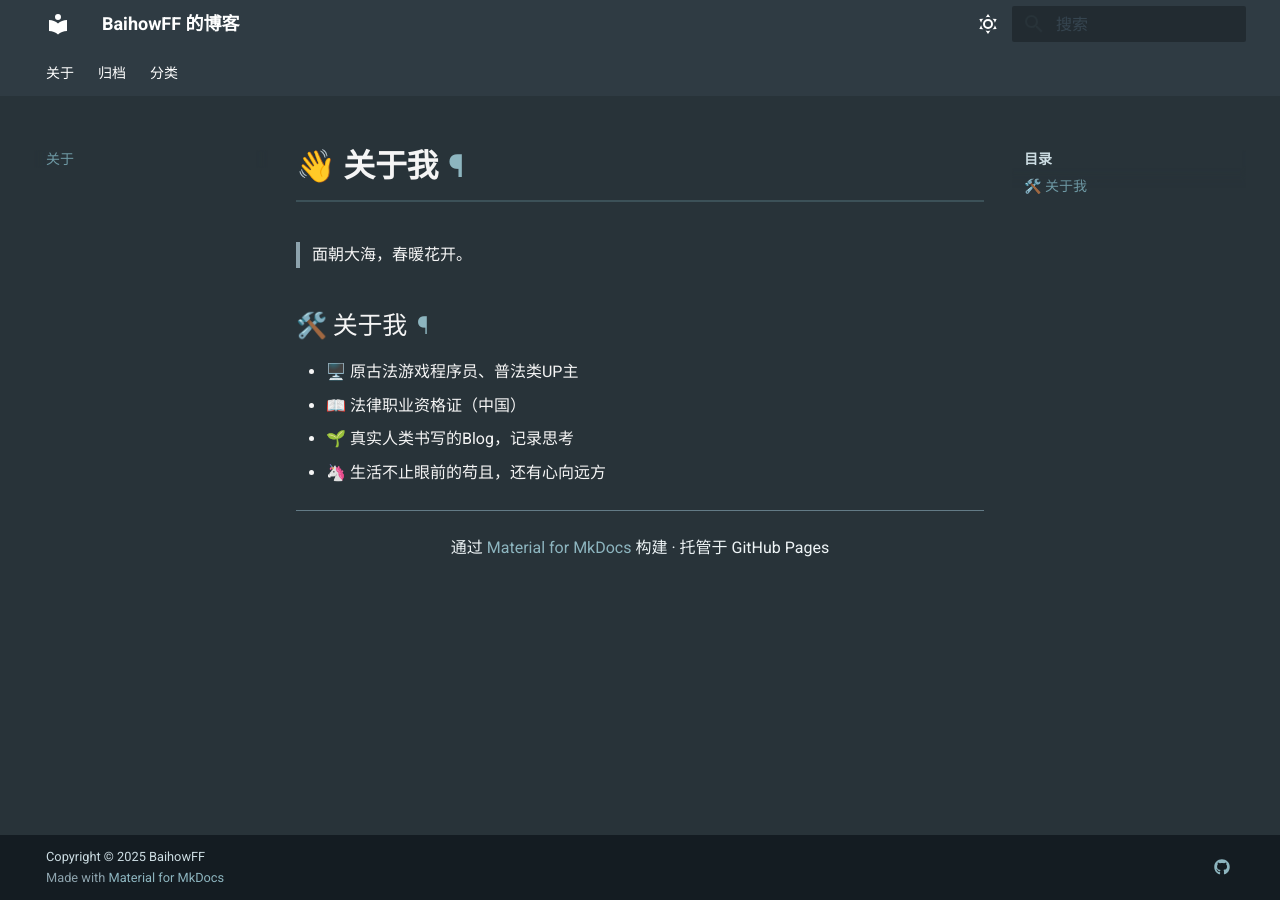
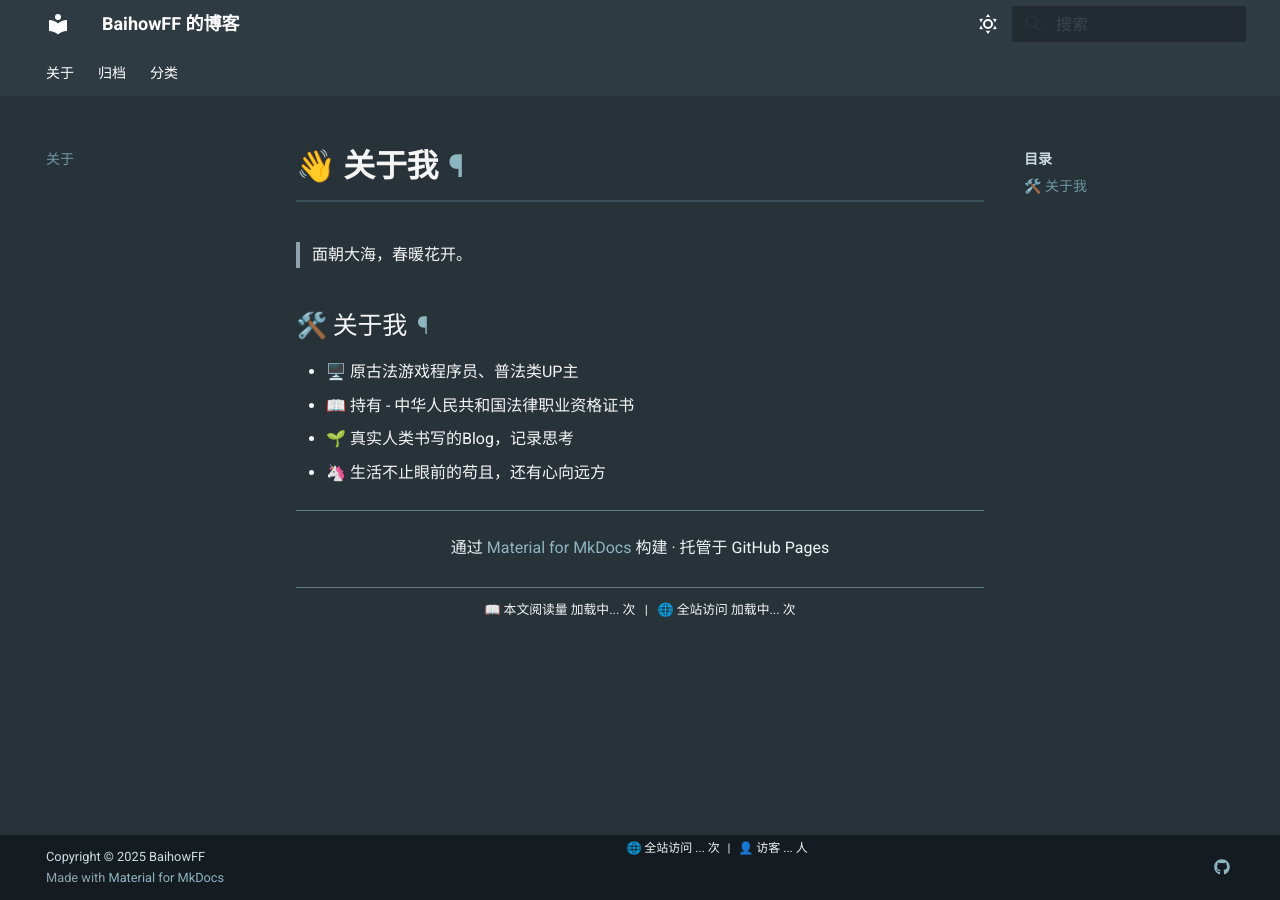
Before and after one commit to BaihowFF/BaihowFF.github.io, an MkDocs documentation site: the page built from docs/about.md, in a window 1280 px wide. Built offline with MkDocs 1.6.1 and Material for MkDocs 9.7.7, drawn with Linux system fonts in a browser that asks for light colours.

Commit message:
feat: 添加 Vercount 阅读量统计功能
- 在文章底部显示本文阅读量和全站访问量
- 在页脚显示全站访问和访客数
Co-Authored-By: Claude Opus 4.7 <noreply@anthropic.com>

```diff
--- a/docs/about.md
+++ b/docs/about.md
@@ -5,7 +5,7 @@
 ## 🛠️ 关于我
 
 - 🖥️ 原古法游戏程序员、普法类UP主
-- 📖 法律职业资格证（中国）
+- 📖 持有 - 中华人民共和国法律职业资格证书
 - 🌱 真实人类书写的Blog，记录思考
 - 🦄 生活不止眼前的苟且，还有心向远方
 
--- /dev/null
+++ b/docs/overrides/partials/content.html
@@ -0,0 +1,23 @@
+{#-
+  This file was automatically generated - do not edit
+-#}
+{% include "partials/tags.html" %}
+{% include "partials/actions.html" %}
+{% if "\u003ch1" not in page.content %}
+  <h1>{{ page.title | d(config.site_name, true)}}</h1>
+{% endif %}
+{{ page.content }}
+{% include "partials/source-file.html" %}
+{% include "partials/feedback.html" %}
+
+<div style="text-align: center; margin-top: 2em; padding-top: 1em; border-top: 1px solid var(--md-default-fg-color--lightest); font-size: 0.8em; color: var(--md-default-fg-color--light);">
+  <span id="busuanzi_container_page_pv">
+    📖 本文阅读量 <span id="busuanzi_value_page_pv">加载中...</span> 次
+  </span>
+  <span style="margin: 0 0.5em;">|</span>
+  <span id="busuanzi_container_site_pv">
+    🌐 全站访问 <span id="busuanzi_value_site_pv">加载中...</span> 次
+  </span>
+</div>
+
+{% include "partials/comments.html" %}
--- /dev/null
+++ b/docs/overrides/partials/footer.html
@@ -0,0 +1,65 @@
+{#-
+  This file was automatically generated - do not edit
+-#}
+<footer class="md-footer">
+  {% if "navigation.footer" in features %}
+    {% if page.previous_page or page.next_page %}
+      {% if page.meta and page.meta.hide %}
+        {% set hidden = "hidden" if "footer" in page.meta.hide %}
+      {% endif %}
+      <nav class="md-footer__inner md-grid" aria-label="{{ lang.t('footer') }}" {{ hidden }}>
+        {% if page.previous_page %}
+          {% set direction = lang.t("footer.previous") %}
+          <a href="{{ page.previous_page.url | url }}" class="md-footer__link md-footer__link--prev" aria-label="{{ direction }}: {{ page.previous_page.title | e }}">
+            <div class="md-footer__button md-icon">
+              {% set icon = config.theme.icon.previous or "material/arrow-left" %}
+              {% include ".icons/" ~ icon ~ ".svg" %}
+            </div>
+            <div class="md-footer__title">
+              <span class="md-footer__direction">
+                {{ direction }}
+              </span>
+              <div class="md-ellipsis">
+                {{ page.previous_page.title }}
+              </div>
+            </div>
+          </a>
+        {% endif %}
+        {% if page.next_page %}
+          {% set direction = lang.t("footer.next") %}
+          <a href="{{ page.next_page.url | url }}" class="md-footer__link md-footer__link--next" aria-label="{{ direction }}: {{ page.next_page.title | e }}">
+            <div class="md-footer__title">
+              <span class="md-footer__direction">
+                {{ direction }}
+              </span>
+              <div class="md-ellipsis">
+                {{ page.next_page.title }}
+              </div>
+            </div>
+            <div class="md-footer__button md-icon">
+              {% set icon = config.theme.icon.next or "material/arrow-right" %}
+              {% include ".icons/" ~ icon ~ ".svg" %}
+            </div>
+          </a>
+        {% endif %}
+      </nav>
+    {% endif %}
+  {% endif %}
+  <div class="md-footer-meta md-typeset">
+    <div class="md-footer-meta__inner md-grid">
+      {% include "partials/copyright.html" %}
+      <div style="font-size: 0.75em; color: var(--md-default-fg-color--light);">
+        <span id="busuanzi_container_site_pv">
+          🌐 全站访问 <span id="busuanzi_value_site_pv">...</span> 次
+        </span>
+        <span style="margin: 0 0.4em;">|</span>
+        <span id="busuanzi_container_site_uv">
+          👤 访客 <span id="busuanzi_value_site_uv">...</span> 人
+        </span>
+      </div>
+      {% if config.extra.social %}
+        {% include "partials/social.html" %}
+      {% endif %}
+    </div>
+  </div>
+</footer>
--- a/mkdocs.yml
+++ b/mkdocs.yml
@@ -5,6 +5,7 @@ site_author: BaihowFF
 
 theme:
   name: material
+  custom_dir: docs/overrides
   language: zh
   palette:
     - scheme: slate
@@ -29,6 +30,9 @@ theme:
 
 extra_css:
   - stylesheets/extra.css
+
+extra_javascript:
+  - https://vercount.one/js
 
 extra:
   social:
```
